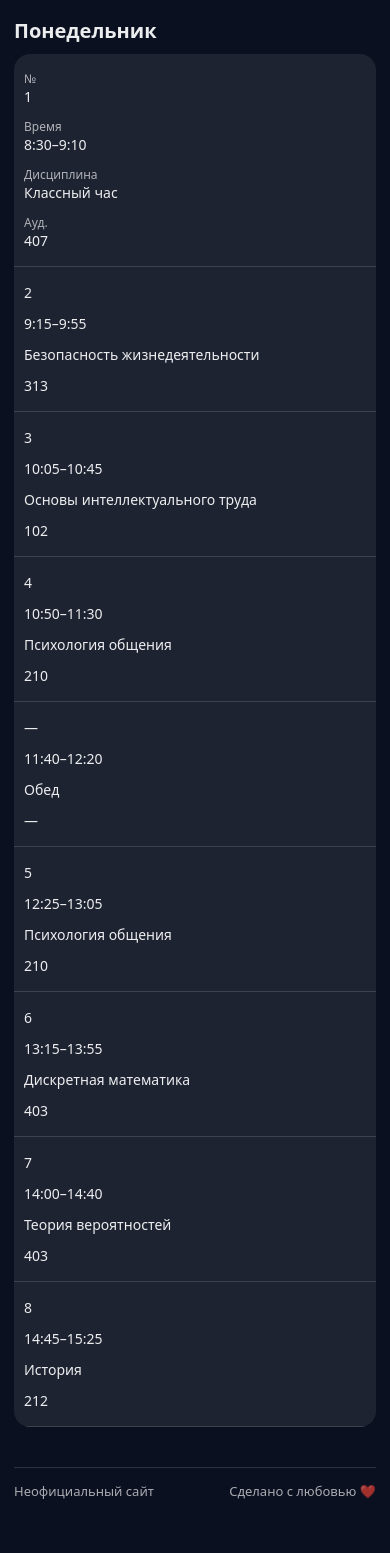
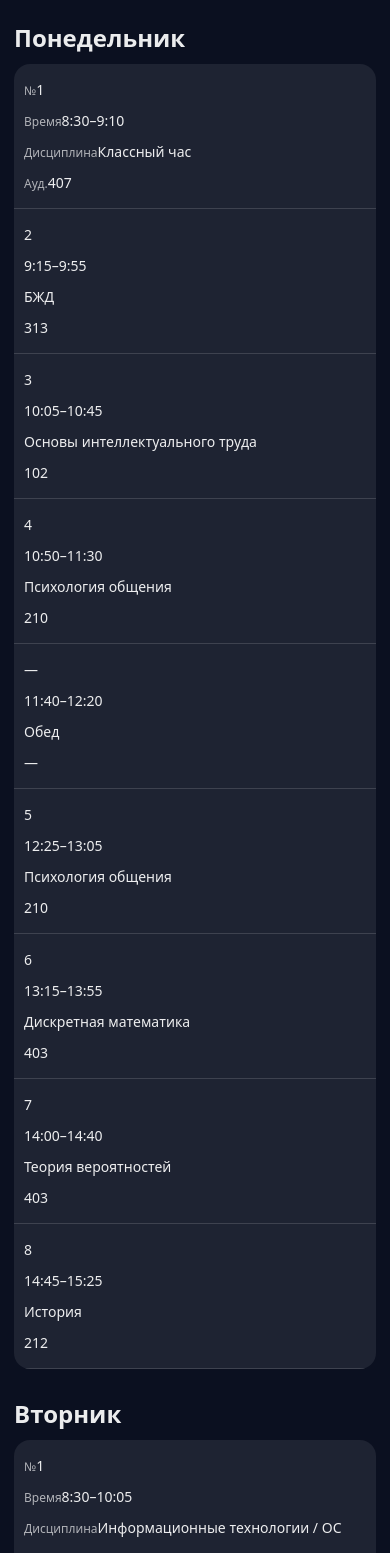
Before and after one commit to nickinil/NPK, a plain HTML site: page schedule/main/25.html in a window 390 px wide. Shown: the part 137-1690 px from the top of the page. Drawn offline with Linux system fonts and the light colour scheme.

Commit message:
Refactor HTML structure and styles for 25 group schedule

```diff
--- a/schedule/main/25.html
+++ b/schedule/main/25.html
@@ -1,145 +1,44 @@
 <!doctype html>
 <html lang="ru">
 <head>
-  <meta charset="utf-8" />
-  <meta name="viewport" content="width=device-width, initial-scale=1" />
-  <title>Основное расписание — 25 группа</title>
+<meta charset="utf-8">
+<meta name="viewport" content="width=device-width, initial-scale=1">
+<title>25 группа — основное расписание</title>
 
 <style>
-    :root {
-      --bg: #0b1020;
-      --card: rgba(255,255,255,.08);
-      --border: rgba(255,255,255,.14);
-      --text: rgba(255,255,255,.92);
-      --muted: rgba(255,255,255,.65);
-      --accent: #7c5cff;
-      --radius: 16px;
+:root{
+  --bg:#0b1020; --card:rgba(255,255,255,.08); --border:rgba(255,255,255,.14);
+  --text:rgba(255,255,255,.92); --muted:rgba(255,255,255,.65);
+  --accent:#7c5cff; --r:16px;
 }
-
-    [data-theme="light"] {
-      --bg: #f5f6fb;
-      --card: rgba(255,255,255,.9);
-      --border: rgba(0,0,0,.1);
-      --text: #0b1020;
-      --muted: #4a4f6a;
-      --accent: #5b4bff;
+[data-theme="light"]{
+  --bg:#f5f6fb; --card:#fff; --border:rgba(0,0,0,.1);
+  --text:#0b1020; --muted:#4a4f6a; --accent:#5b4bff;
 }
-
-    * { box-sizing: border-box; }
-    body {
-      margin: 0;
-      font-family: system-ui, -apple-system, Segoe UI, Roboto, Arial, sans-serif;
-      background: var(--bg);
-      color: var(--text);
+*{box-sizing:border-box}
+body{margin:0;font-family:system-ui;background:var(--bg);color:var(--text)}
+.wrap{max-width:1100px;margin:auto;padding:20px 14px 60px}
+header{display:flex;justify-content:space-between;gap:12px;align-items:center}
+h1{margin:0;font-size:26px}
+.subtitle{color:var(--muted);font-size:14px}
+.btn{border:1px solid var(--border);background:var(--card);color:var(--text);
+padding:8px 12px;border-radius:999px;cursor:pointer}
+.day{margin-top:28px}
+.day h2{margin:0 0 10px}
+table{width:100%;border-collapse:collapse;background:var(--card);
+border-radius:var(--r);overflow:hidden}
+th,td{padding:10px 12px;border-bottom:1px solid var(--border);font-size:14px}
+th{background:rgba(0,0,0,.15)}
+tr:last-child td{border-bottom:none}
+@media(max-width:700px){
+table,thead,tbody,th,td,tr{display:block}
+thead{display:none}
+tr{padding:10px;border-bottom:1px solid var(--border)}
+td{border:none;padding:6px 0}
+td::before{content:attr(data-label);font-size:12px;color:var(--muted)}
 }
-
-    .wrap {
-      max-width: 1100px;
-      margin: 0 auto;
-      padding: 20px 14px 60px;
-    }
-
-    header {
-      display: flex;
-      justify-content: space-between;
-      align-items: center;
-      gap: 12px;
-      margin-bottom: 20px;
-    }
-
-    h1 {
-      font-size: 28px;
-      margin: 0;
-    }
-
-    .subtitle {
-      color: var(--muted);
-      font-size: 14px;
-    }
-
-    .btn {
-      border: 1px solid var(--border);
-      background: var(--card);
-      color: var(--text);
-      padding: 8px 12px;
-      border-radius: 999px;
-      cursor: pointer;
-    }
-
-    /* ===== TABLE ===== */
-    .day {
-      margin-bottom: 26px;
-    }
-
-    .day h2 {
-      margin: 0 0 10px;
-      font-size: 20px;
-    }
-
-    table {
-      width: 100%;
-      border-collapse: collapse;
-      background: var(--card);
-      border-radius: var(--radius);
-      overflow: hidden;
-    }
-
-    th, td {
-      padding: 10px 12px;
-      border-bottom: 1px solid var(--border);
-      text-align: left;
-      vertical-align: top;
-      font-size: 14px;
-    }
-
-    th {
-      background: rgba(0,0,0,.15);
-      font-weight: 700;
-    }
-
-    tr:last-child td {
-      border-bottom: none;
-    }
-
-    /* ===== MOBILE ===== */
-    @media (max-width: 700px) {
-      table, thead, tbody, th, td, tr {
-        display: block;
-      }
-
-      thead {
-        display: none;
-      }
-
-      tr {
-        border-bottom: 1px solid var(--border);
-        padding: 10px;
-      }
-
-      td {
-        border: none;
-        padding: 6px 0;
-      }
-
-      td::before {
-        content: attr(data-label);
-        display: block;
-        font-size: 12px;
-        color: var(--muted);
-      }
-    }
-
-    footer {
-      margin-top: 40px;
-      padding-top: 14px;
-      border-top: 1px solid var(--border);
-      color: var(--muted);
-      display: flex;
-      justify-content: space-between;
-      flex-wrap: wrap;
-      gap: 8px;
-      font-size: 13px;
-    }
+footer{margin-top:40px;padding-top:14px;border-top:1px solid var(--border);
+display:flex;justify-content:space-between;font-size:13px;color:var(--muted)}
 </style>
 </head>
 
@@ -150,81 +49,67 @@
     <h1>25 группа — 2 семестр</h1>
     <div class="subtitle">Основное расписание · 2025–2026 уч. год</div>
   </div>
-      <button class="btn" id="themeToggle">🌓 Тема</button>
+  <button class="btn" id="theme">🌓 Тема</button>
 </header>
 
 <!-- ПОНЕДЕЛЬНИК -->
-    <section class="day">
-      <h2>Понедельник</h2>
-      <table>
-        <thead>
-          <tr>
-            <th>№</th>
-            <th>Время</th>
-            <th>Дисциплина</th>
-            <th>Ауд.</th>
-          </tr>
-        </thead>
-        <tbody>
-          <tr>
-            <td data-label="№">1</td>
-            <td data-label="Время">8:30–9:10</td>
-            <td data-label="Дисциплина">Классный час</td>
-            <td data-label="Ауд.">407</td>
-          </tr>
-          <tr>
-            <td>2</td>
-            <td>9:15–9:55</td>
-            <td>Безопасность жизнедеятельности</td>
-            <td>313</td>
-          </tr>
-          <tr>
-            <td>3</td>
-            <td>10:05–10:45</td>
-            <td>Основы интеллектуального труда</td>
-            <td>102</td>
-          </tr>
-          <tr>
-            <td>4</td>
-            <td>10:50–11:30</td>
-            <td>Психология общения</td>
-            <td>210</td>
-          </tr>
-          <tr>
-            <td>—</td>
-            <td>11:40–12:20</td>
-            <td>Обед</td>
-            <td>—</td>
-          </tr>
-          <tr>
-            <td>5</td>
-            <td>12:25–13:05</td>
-            <td>Психология общения</td>
-            <td>210</td>
-          </tr>
-          <tr>
-            <td>6</td>
-            <td>13:15–13:55</td>
-            <td>Дискретная математика</td>
-            <td>403</td>
-          </tr>
-          <tr>
-            <td>7</td>
-            <td>14:00–14:40</td>
-            <td>Теория вероятностей</td>
-            <td>403</td>
-          </tr>
-          <tr>
-            <td>8</td>
-            <td>14:45–15:25</td>
-            <td>История</td>
-            <td>212</td>
-          </tr>
-        </tbody>
-      </table>
-    </section>
+<section class="day"><h2>Понедельник</h2>
+<table><thead><tr><th>№</th><th>Время</th><th>Дисциплина</th><th>Ауд.</th></tr></thead><tbody>
+<tr><td data-label="№">1</td><td data-label="Время">8:30–9:10</td><td data-label="Дисциплина">Классный час</td><td data-label="Ауд.">407</td></tr>
+<tr><td>2</td><td>9:15–9:55</td><td>БЖД</td><td>313</td></tr>
+<tr><td>3</td><td>10:05–10:45</td><td>Основы интеллектуального труда</td><td>102</td></tr>
+<tr><td>4</td><td>10:50–11:30</td><td>Психология общения</td><td>210</td></tr>
+<tr><td>—</td><td>11:40–12:20</td><td>Обед</td><td>—</td></tr>
+<tr><td>5</td><td>12:25–13:05</td><td>Психология общения</td><td>210</td></tr>
+<tr><td>6</td><td>13:15–13:55</td><td>Дискретная математика</td><td>403</td></tr>
+<tr><td>7</td><td>14:00–14:40</td><td>Теория вероятностей</td><td>403</td></tr>
+<tr><td>8</td><td>14:45–15:25</td><td>История</td><td>212</td></tr>
+</tbody></table></section>
 
-    <!-- по такому же шаблону легко добавить ВТ–СБ -->
+<!-- ВТОРНИК -->
+<section class="day"><h2>Вторник</h2>
+<table><tbody>
+<tr><td data-label="№">1</td><td data-label="Время">8:30–10:05</td><td data-label="Дисциплина">Информационные технологии / ОС</td><td data-label="Ауд.">408 / 103</td></tr>
+<tr><td>2</td><td>10:15–11:50</td><td>Информационные технологии / ОС</td><td>103 / 409</td></tr>
+<tr><td>—</td><td>12:00–12:45</td><td>Обед</td><td>—</td></tr>
+<tr><td>3</td><td>12:50–14:30</td><td>Графический дизайн и мультимедиа / Архитектура АС</td><td>409 / 103</td></tr>
+<tr><td>4</td><td>14:35–16:10</td><td>Архитектура АС / Графический дизайн</td><td>103 / 409</td></tr>
+</tbody></table></section>
+
+<!-- СРЕДА -->
+<section class="day"><h2>Среда</h2>
+<table><tbody>
+<tr><td data-label="№">1</td><td data-label="Время">8:30–9:15</td><td data-label="Дисциплина">Экономика отрасли</td><td data-label="Ауд.">103</td></tr>
+<tr><td>2</td><td>9:20–10:05</td><td>МДК 05.02 Разработка кода ИС</td><td>103</td></tr>
+<tr><td>3</td><td>10:15–11:50</td><td>Физкультура</td><td>—</td></tr>
+<tr><td>—</td><td>12:00–12:45</td><td>Обед</td><td>—</td></tr>
+<tr><td>4</td><td>14:35–16:10</td><td>МДК 05.01 Проектирование ИС</td><td>103</td></tr>
+</tbody></table></section>
+
+<!-- ЧЕТВЕРГ -->
+<section class="day"><h2>Четверг</h2>
+<table><tbody>
+<tr><td data-label="№">1</td><td data-label="Время">8:30–11:50</td><td data-label="Дисциплина">МДК 08.02 Графический дизайн и мультимедиа</td><td data-label="Ауд.">409 / 408</td></tr>
+<tr><td>—</td><td>12:00–12:45</td><td>Обед</td><td>—</td></tr>
+<tr><td>2</td><td>12:50–14:30</td><td>Стандартизация и сертификация</td><td>409 / 103</td></tr>
+<tr><td>3</td><td>14:35–16:10</td><td>МДК 05.01 Проектирование ИС</td><td>103</td></tr>
+</tbody></table></section>
+
+<!-- ПЯТНИЦА -->
+<section class="day"><h2>Пятница</h2>
+<table><tbody>
+<tr><td data-label="№">1</td><td data-label="Время">7:40–8:25</td><td data-label="Дисциплина">Основы алгоритмизации</td><td data-label="Ауд.">402</td></tr>
+<tr><td>2</td><td>8:30–10:05</td><td>Иностранный язык</td><td>308 / 106</td></tr>
+<tr><td>3</td><td>10:15–11:50</td><td>Элементы высшей математики</td><td>213</td></tr>
+<tr><td>—</td><td>12:00–12:45</td><td>Обед</td><td>—</td></tr>
+<tr><td>4</td><td>12:50–14:30</td><td>Русский язык и КР / Башкирский язык</td><td>208</td></tr>
+</tbody></table></section>
+
+<!-- СУББОТА -->
+<section class="day"><h2>Суббота</h2>
+<table><tbody>
+<tr><td data-label="№">—</td><td data-label="Время">—</td><td data-label="Дисциплина">Занятий нет</td><td data-label="Ауд.">—</td></tr>
+</tbody></table></section>
 
 <footer>
   <span>Неофициальный сайт</span>
@@ -233,16 +118,9 @@
 </div>
 
 <script>
-    const btn = document.getElementById("themeToggle");
-    const root = document.documentElement;
-    const saved = localStorage.getItem("theme");
-    if (saved) root.setAttribute("data-theme", saved);
-
-    btn.onclick = () => {
-      const cur = root.getAttribute("data-theme") === "light" ? "dark" : "light";
-      root.setAttribute("data-theme", cur);
-      localStorage.setItem("theme", cur);
-    };
+const r=document.documentElement,b=document.getElementById("theme");
+if(localStorage.theme)r.dataset.theme=localStorage.theme;
+b.onclick=()=>{r.dataset.theme=r.dataset.theme==="light"?"dark":"light";localStorage.theme=r.dataset.theme}
 </script>
 </body>
 </html>
```
Lines whose indentation alone changed are shown as unchanged.
